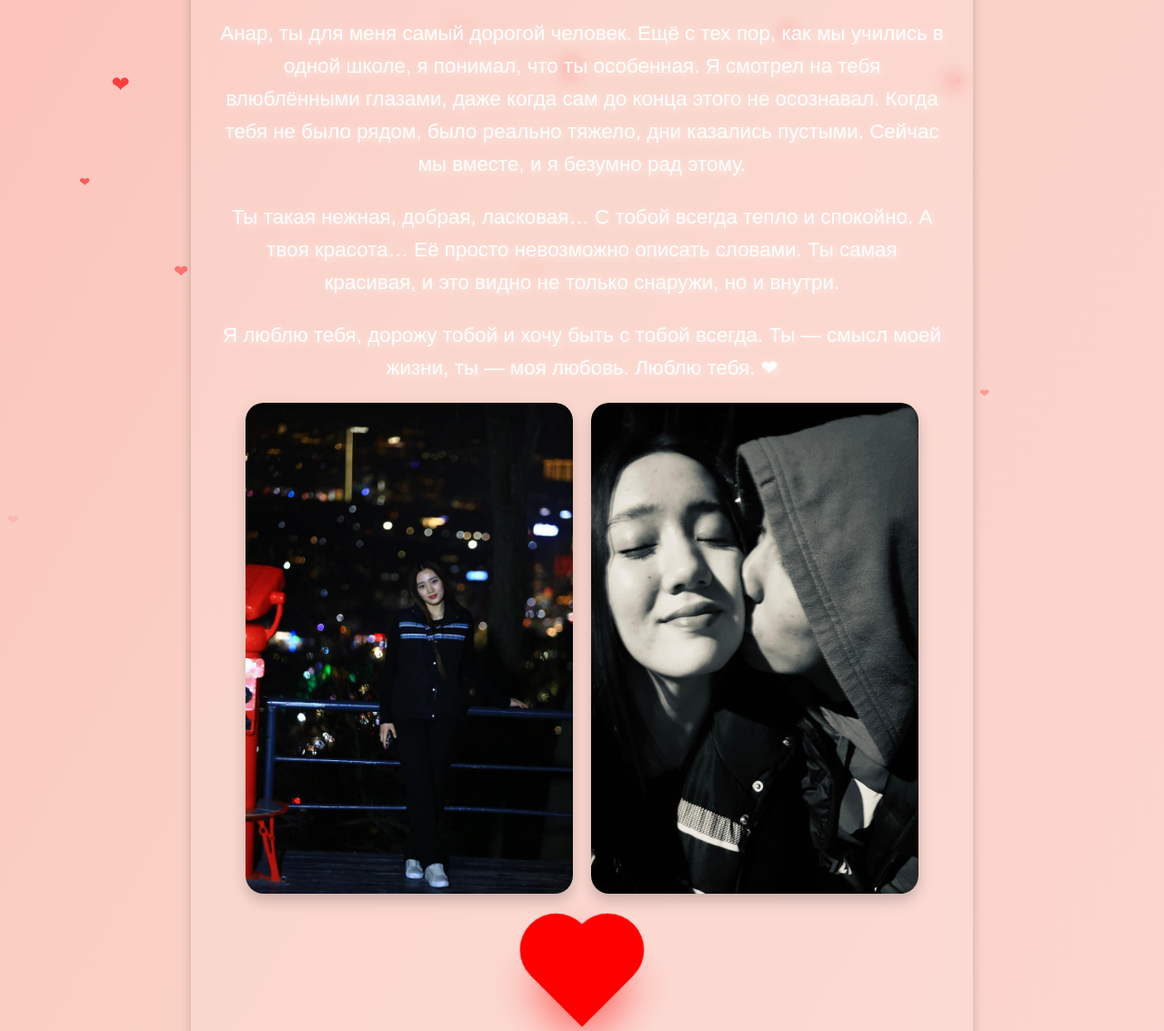
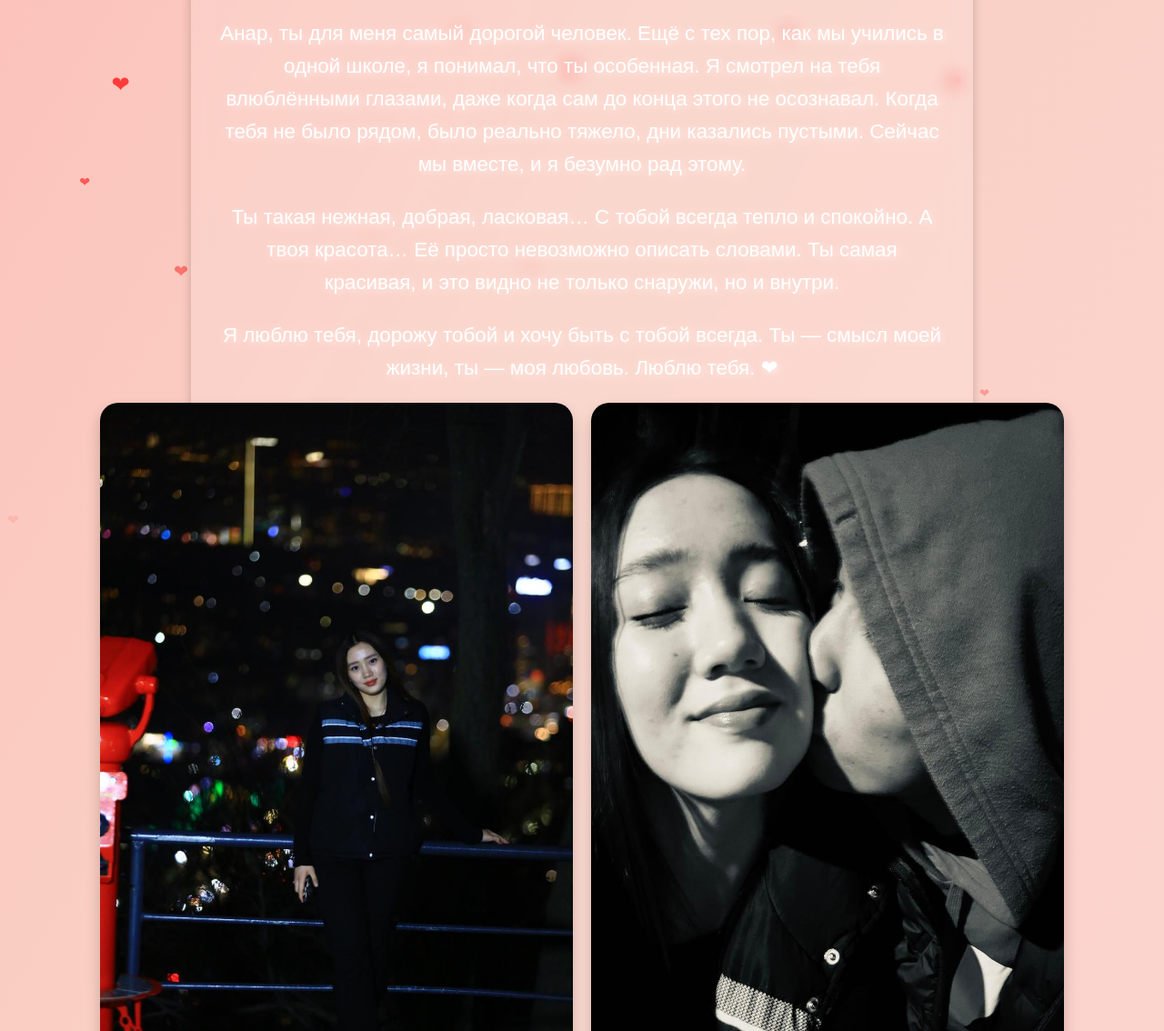
Before and after one commit to mikoqxaa/love-for-anara-, a plain HTML site: page index.html in a window 1280 px wide. Shown: the part 166-1300 px from the top of the page at 91% size. Drawn offline with Linux system fonts and the light colour scheme.

Commit message:
Update style.css

```diff
--- a/style.css
+++ b/style.css
@@ -57,7 +57,7 @@ h1 {
 
 /* Стили для фото */
 .gallery img {
-    width: 45%;  /* Увеличиваем размер */
+    width: 65%;  /* Увеличиваем размер */
     height: auto;
     border-radius: 20px;  /* Скругляем углы */
     box-shadow: 0 8px 16px rgba(0, 0, 0, 0.2);  /* Градиентная тень для глубины */
```
